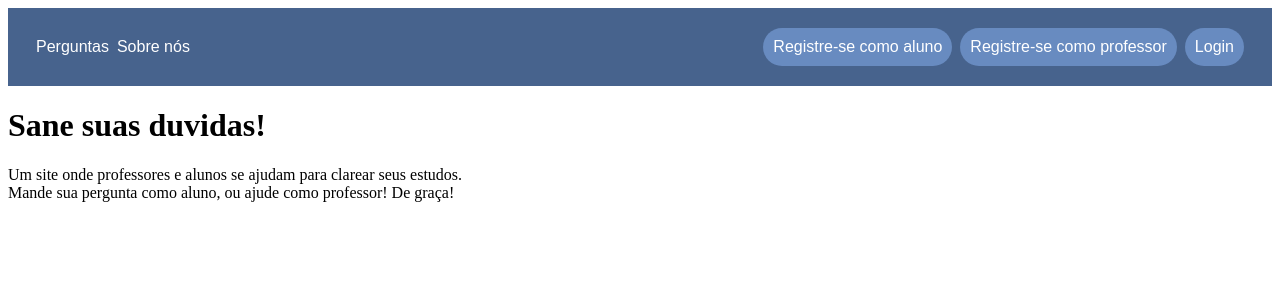
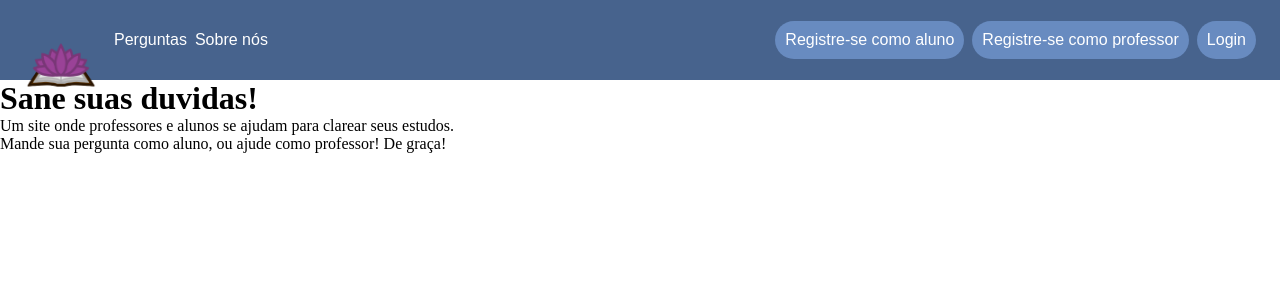
Before and after one commit to vithorxD/clarify, a PHP site: page /html/telaprincipal.html in a window 1280 px wide. Shown: the top 300 px of the page. Run offline with PHP 8.4, Linux system fonts and the light colour scheme.

Commit message:
coloquei imagem mas nn ta centralizada

```diff
--- a/css/telaprincipal.css
+++ b/css/telaprincipal.css
@@ -1,14 +1,22 @@
+*{
+    margin: 0;
+    padding: 0;
+}
 .navbar{
     background-color: #47638D;
     display: flex;
     padding: 20px;
     font-family: sans-serif;
     color: white;
+    height: 40px;
+    width: auto;
+    padding-inline: 16px;
 }
 .navbaritems{
     display: flex;
 }
 .navlink{
+    display: flex;
     padding-right: 8px;
     margin: auto;
 }
@@ -20,6 +28,8 @@
     padding: 10px;
     border-radius: 25px;
 }
-.titulo{
-
+.logo{
+    height: 90px;
+    width: 90px;
+    align-items: center;
 }
--- a/html/telaprincipal.html
+++ b/html/telaprincipal.html
@@ -10,7 +10,7 @@
     <div class="navbar">
         <nav class="navbaritems">
             <div class="navlink">
-
+                <img class="logo" src="/images/clarifyv1.png">
             </div>
             <div class="navlink">
                 Perguntas
```
Also changed, not shown: images/clarifyv1.png (added).
